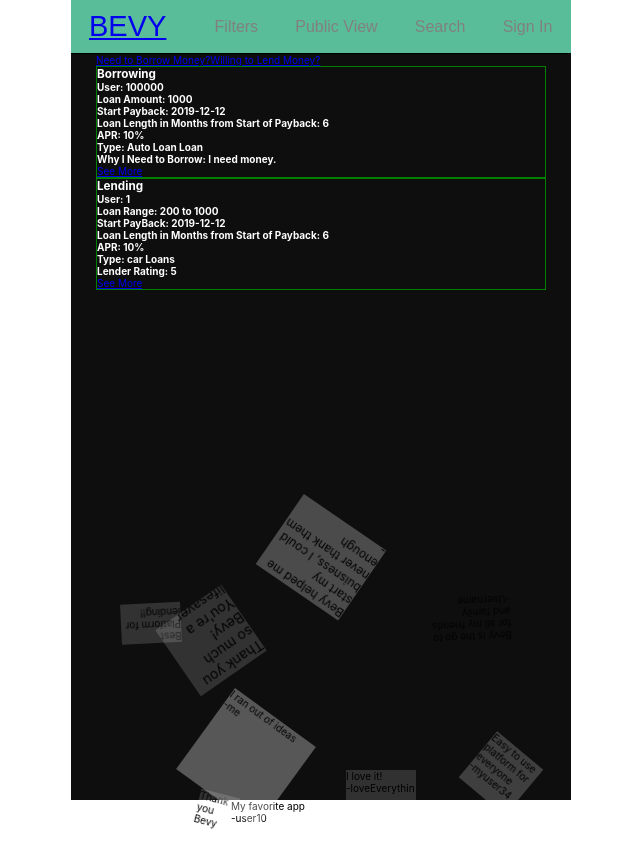
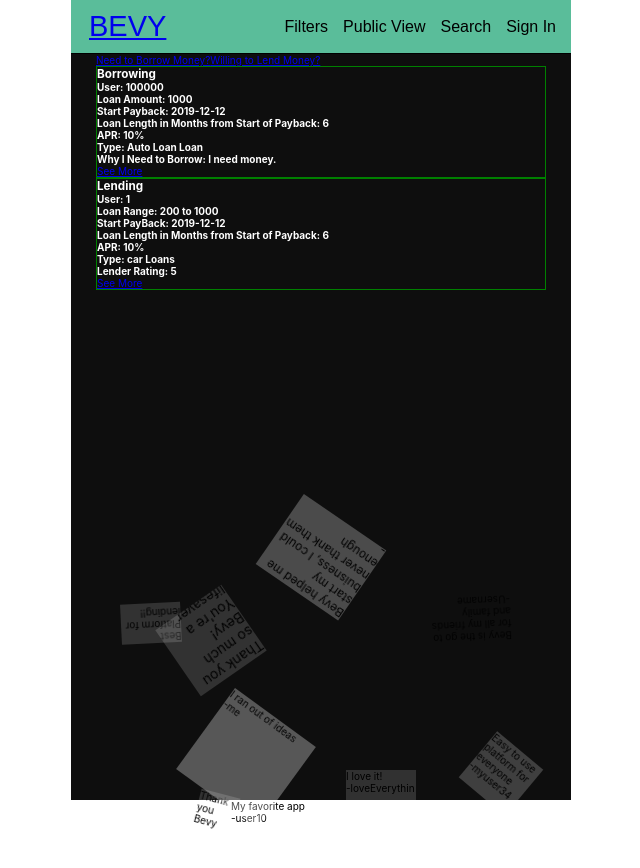
Before and after one commit to clintKunz/HackathonBevy, a React (Create React App) app in the folder front-end/: page /solicits in a window 1280 px wide. Shown: the top 868 px of the page, without its empty margins (319-959 px from the left). Built offline with nearby package versions, Linux system fonts and the light colour scheme; no server answers.

Commit message:
dynamically display navigation filters dependent on route

```diff
--- a/front-end/src/components/Navigation.js
+++ b/front-end/src/components/Navigation.js
@@ -1,6 +1,8 @@
 import React, { Component } from "react";
 import styled from "styled-components";
-import { NavLink, Link } from "react-router-dom";
+import { NavLink, Route } from "react-router-dom";
+import NavigationSolicitsMenu from "./NavigationSolicitsMenu";
+
 const Nav = styled.nav`
   display: flex;
   justify-content: space-between;
@@ -24,15 +26,16 @@
 const ElementsContainer = styled.div`
   width: 75%;
   display: flex;
-  justify-content: space-around;
+  justify-content: flex-end;
   align-items: center;
 `;
 
-const Elements = styled(NavLink)`
+export const Elements = styled(NavLink)`
   font-size: 1.6rem;
   font-family: ubuntu, sans-serif;
   text-decoration: none;
-  color: grey;
+  color: black;
+  margin-right: 15px;
   &:hover {
     color: grey;
   }
@@ -60,9 +63,7 @@
           <NavLink to="/solicits">BEVY</NavLink>
         </NavHeader>
         <ElementsContainer>
-          <Elements to="/filter">Filters</Elements>
-          <Elements to="/public">Public View</Elements>
-          <Elements to="/search">Search</Elements>
+          <Route exact path="/solicits" render={props => <NavigationSolicitsMenu {...props} />} />
           <Elements to="/login">Sign In</Elements>
         </ElementsContainer>
       </Nav>
--- /dev/null
+++ b/front-end/src/components/NavigationSolicitsMenu.js
@@ -0,0 +1,19 @@
+import React, { Component } from 'react';
+import styled from 'styled-components';
+import { NavLink } from 'react-router-dom';
+import { Elements } from './Navigation';
+
+class NavigationSolicitsMenu extends Component {
+
+    render() {
+        return (
+            <>
+            <Elements to="/filter">Filters</Elements>
+            <Elements to="/public">Public View</Elements>
+            <Elements to="/search">Search</Elements>
+            </>
+        );
+    }
+}
+
+export default NavigationSolicitsMenu;
```
